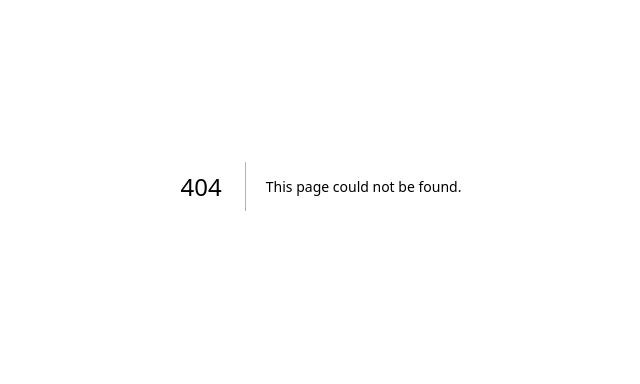
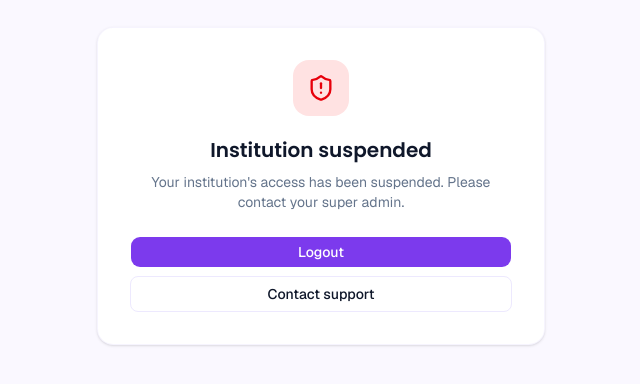
Before and after one commit to Prxj3101/qubeex-web, a Next.js app: page /suspended in a window 1280 px wide. Before the commit this address had no page. Shown: the part 214-598 px from the top of the page, without its empty margins (319-959 px from the left). Built offline with nearby package versions, Linux system fonts and the light colour scheme.

Commit message:
feat(admin): add /suspended page with logout + support mailto

```diff
--- /dev/null
+++ b/app/suspended/page.tsx
@@ -0,0 +1,45 @@
+'use client';
+
+import { ShieldAlert } from 'lucide-react';
+import { useRouter } from 'next/navigation';
+import { Button } from '@/components/ui/button';
+import { useAuthStore } from '@/store/authStore';
+
+export default function SuspendedPage() {
+    const router = useRouter();
+    const { clearAuth } = useAuthStore();
+
+    const supportEmail = process.env.NEXT_PUBLIC_SUPPORT_EMAIL || 'support@qubeex.com';
+
+    const handleLogout = () => {
+        clearAuth();
+        router.replace('/login');
+    };
+
+    return (
+        <main className="min-h-screen flex items-center justify-center bg-background px-4">
+            <div className="w-full max-w-md rounded-2xl border border-border/50 bg-card p-8 text-center shadow-sm">
+                <div className="mx-auto w-14 h-14 rounded-2xl bg-red-100 dark:bg-red-950 flex items-center justify-center mb-5">
+                    <ShieldAlert size={28} className="text-red-600 dark:text-red-400" />
+                </div>
+                <h1 className="text-xl font-semibold mb-2" style={{ fontFamily: 'var(--font-poppins)' }}>
+                    Institution suspended
+                </h1>
+                <p className="text-sm text-muted-foreground mb-6">
+                    Your institution&apos;s access has been suspended. Please contact your super admin.
+                </p>
+                <div className="flex flex-col gap-2">
+                    <Button onClick={handleLogout} className="w-full">
+                        Logout
+                    </Button>
+                    <a
+                        href={`mailto:${supportEmail}`}
+                        className="w-full inline-flex items-center justify-center h-9 rounded-md border border-border bg-transparent text-sm font-medium hover:bg-muted/50 transition-colors"
+                    >
+                        Contact support
+                    </a>
+                </div>
+            </div>
+        </main>
+    );
+}
```
